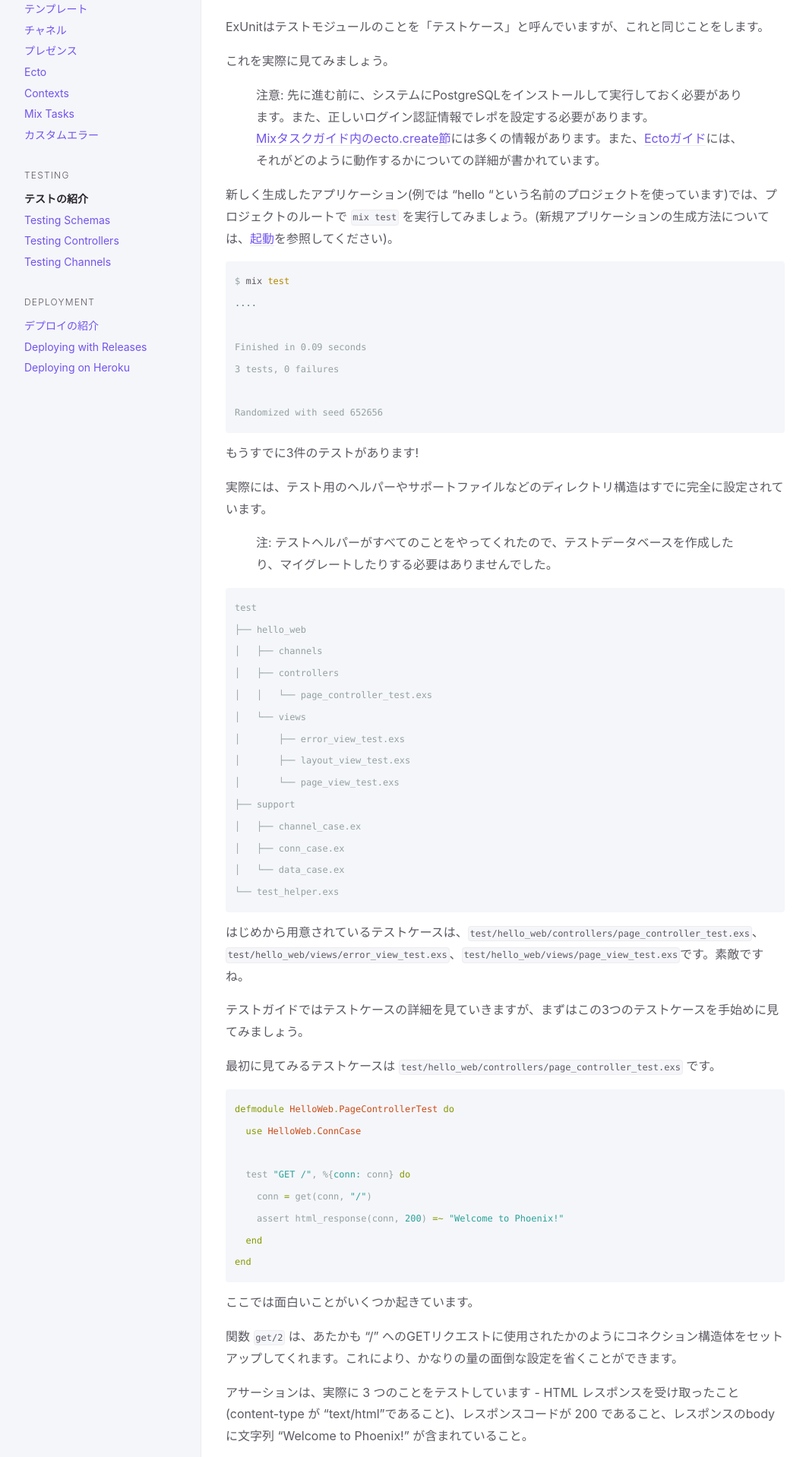
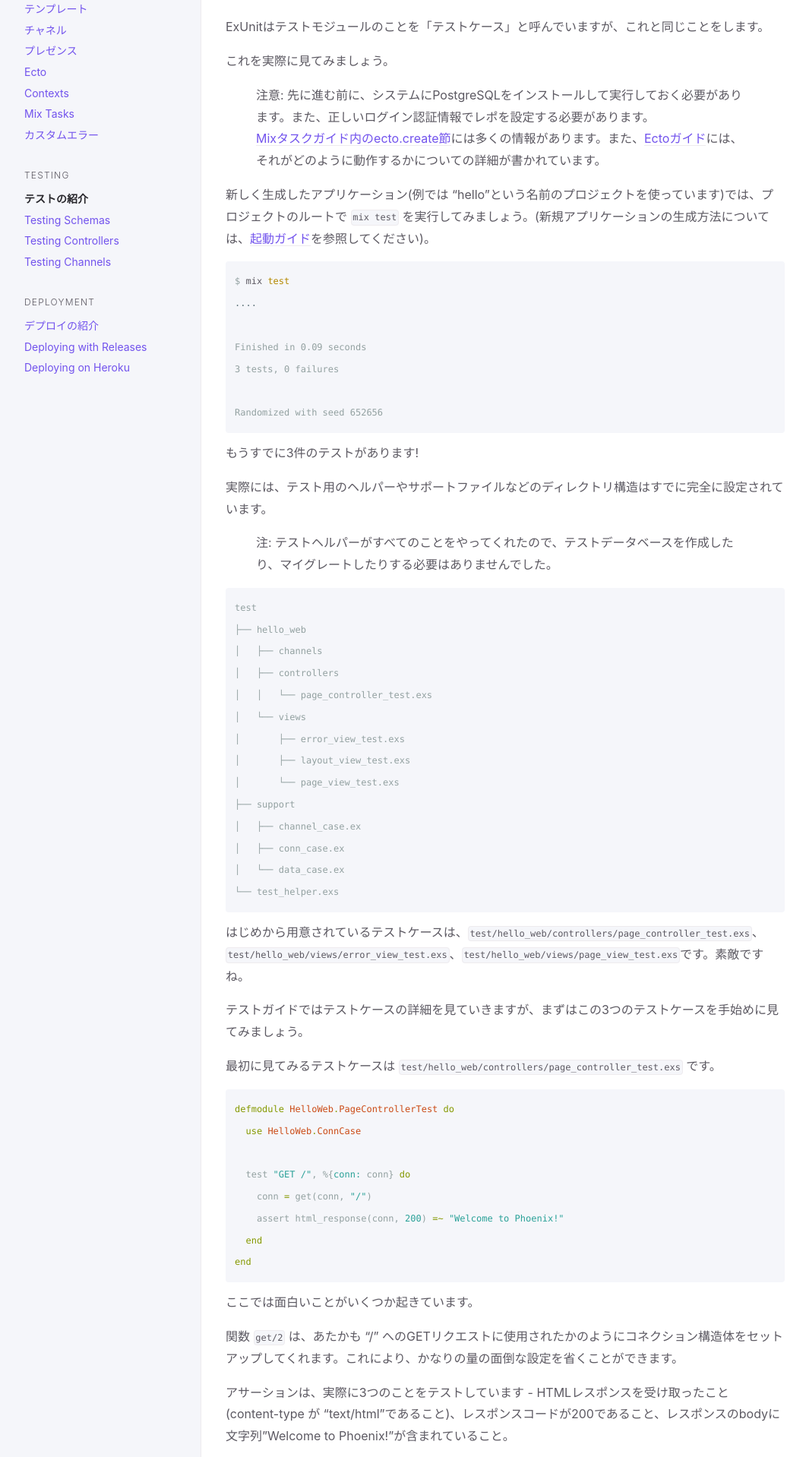
Before and after one commit to fukuoka-ex/phoenix-guide-ja, a Jekyll site: the page built from guides/1.4/testing/testing.md, in a window 1280 px wide. Shown: the part 495-2413 px from the top of the page at 76% size, without its empty margins (107-1168 px from the left). Built offline with Jekyll 4.4.1, drawn with Linux system fonts in a browser that asks for light colours; some of the changed text lies outside the part shown.

Commit message:
Apply suggestions from code review
Thanks for your review.
The blank comes from DeepL.
I will be care it.

Co-Authored-By: Koga Shozo <koga.shozo1020@gmail.com>

````diff
--- a/guides/1.4/testing/testing.md
+++ b/guides/1.4/testing/testing.md
@@ -19,7 +19,7 @@ ExUnitはテストモジュールのことを「テストケース」と呼ん
 
 > 注意: 先に進む前に、システムにPostgreSQLをインストールして実行しておく必要があります。また、正しいログイン認証情報でレポを設定する必要があります。[Mixタスクガイド内のecto.create節](../phoenix_mix_tasks.html#ecto-specific-mix-tasks)には多くの情報があります。また、[Ectoガイド](../ecto.html)には、それがどのように動作するかについての詳細が書かれています。
 
-新しく生成したアプリケーション(例では "hello "という名前のプロジェクトを使っています)では、プロジェクトのルートで `mix test` を実行してみましょう。(新規アプリケーションの生成方法については、[起動](../up_and_running.html)を参照してください)。
+新しく生成したアプリケーション(例では "hello"という名前のプロジェクトを使っています)では、プロジェクトのルートで `mix test` を実行してみましょう。(新規アプリケーションの生成方法については、[起動ガイド](../up_and_running.html)を参照してください)。
 
 ```console
 $ mix test
@@ -75,7 +75,7 @@ end
 
 関数 `get/2` は、あたかも "/" へのGETリクエストに使用されたかのようにコネクション構造体をセットアップしてくれます。これにより、かなりの量の面倒な設定を省くことができます。
 
-アサーションは、実際に 3 つのことをテストしています - HTML レスポンスを受け取ったこと (content-type が "text/html"であること)、レスポンスコードが 200 であること、レスポンスのbodyに文字列 "Welcome to Phoenix!" が含まれていること。
+アサーションは、実際に3つのことをテストしています - HTMLレスポンスを受け取ったこと (content-type が "text/html"であること)、レスポンスコードが200であること、レスポンスのbodyに文字列"Welcome to Phoenix!"が含まれていること。
 
 エラービューのテストケース `test/hello_web/views/error_view_test.exs` は、それ自体がいくつかの興味深いことを示しています。
 
@@ -122,7 +122,7 @@ ExUnit.start
 Ecto.Adapters.SQL.Sandbox.mode(Hello.Repo, :manual)
 ```
 
-`test/support` にあるファイルは、モジュールをテスト可能な状態にするための手助けをしてくれます。これらのファイルは、コネクション構造体を設定したり、Ecto チェンジセットでエラーを見つけたりするための便利な機能を提供します。残りのテストガイドでは、これらのファイルの動作を詳しく見ていきます。
+`test/support` にあるファイルは、モジュールをテスト可能な状態にするための手助けをしてくれます。これらのファイルは、コネクション構造体を設定したり、Ectoチェンジセットでエラーを見つけたりするための便利な機能を提供します。残りのテストガイドでは、これらのファイルの動作を詳しく見ていきます。
 
 ### テスト実行
 
@@ -185,7 +185,7 @@ Randomized with seed 288117
 
 ### タグを使ったテストの実行
 
-ExUnit では、ケースレベルや個別のテストレベルでテストにタグをつけることができます。特定のタグをつけたテストだけを実行したり、そのタグをつけたテストを除外してそれ以外のテストを実行したりすることができます。
+ExUnitでは、ケースレベルや個別のテストレベルでテストにタグをつけることができます。特定のタグをつけたテストだけを実行したり、そのタグをつけたテストを除外してそれ以外のテストを実行したりすることができます。
 
 これがどう動くのか実験してみましょう。
 
````
